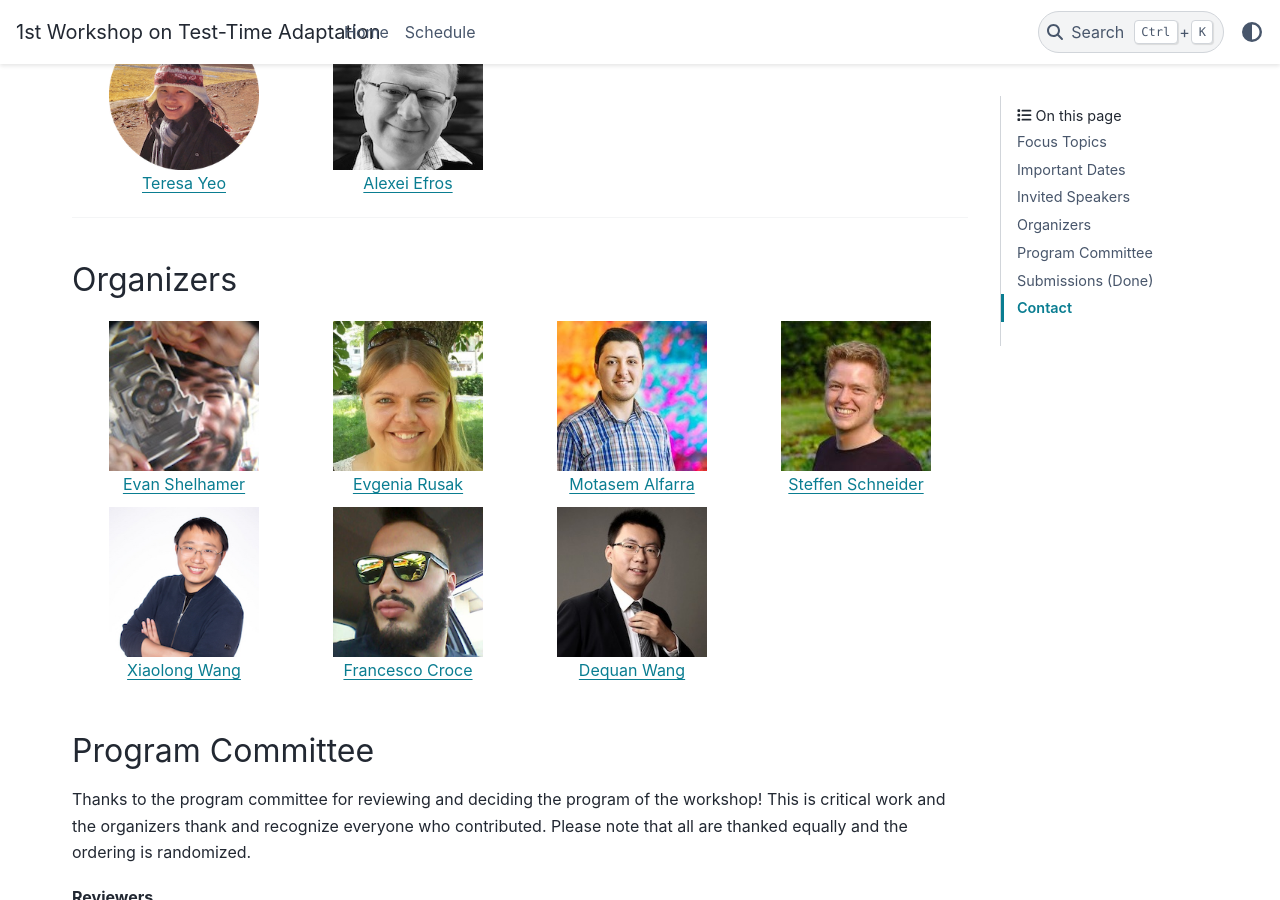
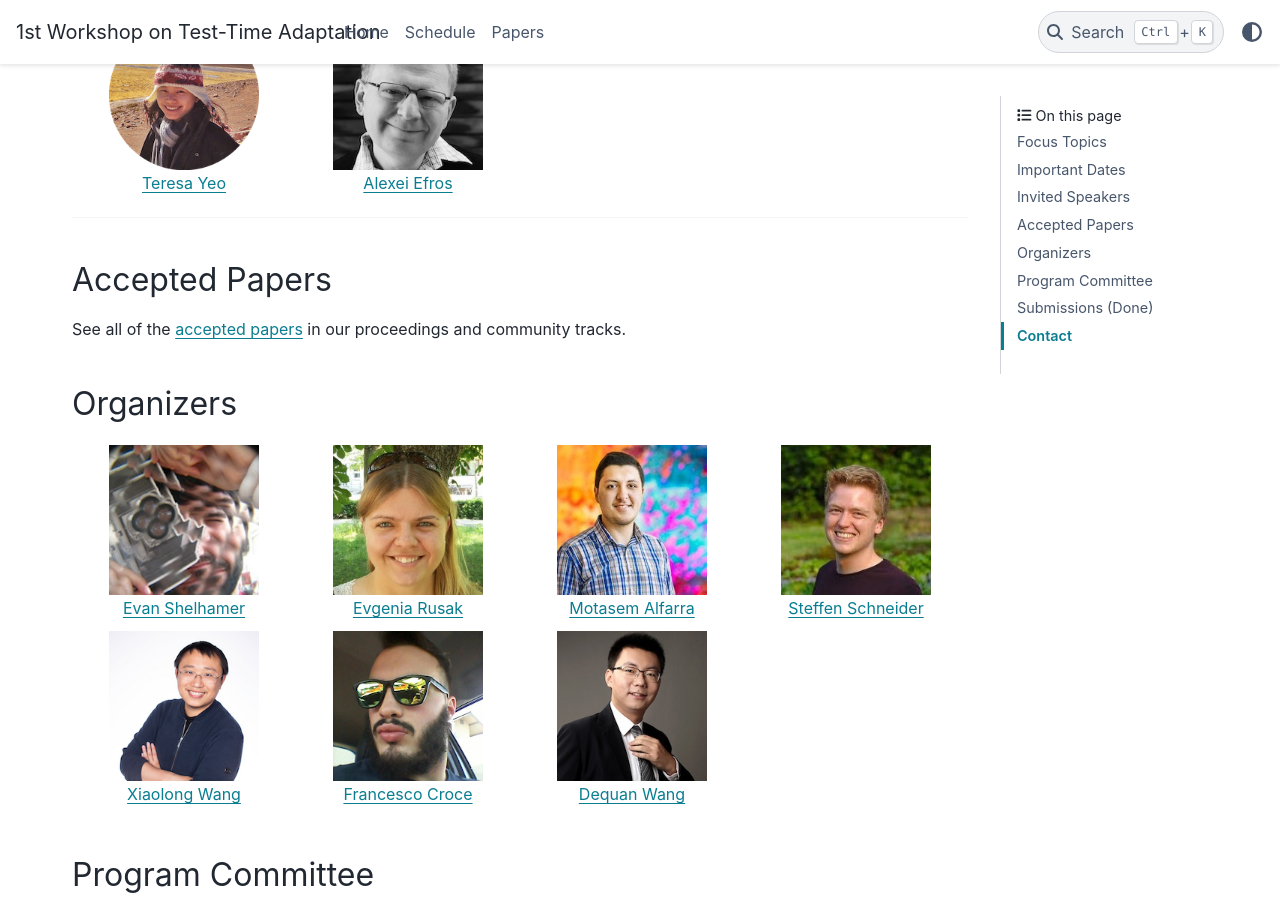
Before and after one commit to tta-icml2025/tta-icml2025.github.io, a Sphinx documentation site: the page built from docs/source/index.rst, in a window 1280 px wide and 900 px high, scrolled down 2136 px. Built offline with Sphinx 7.4.7 and the PyData theme 0.15.4, drawn with Linux system fonts in a browser that asks for light colours.

Commit message:
add papers

```diff
--- a/docs/source/index.rst
+++ b/docs/source/index.rst
@@ -49,6 +49,13 @@ Invited Speakers
 
 .. raw:: html
     :file: speakers.html
+
+Accepted Papers
+---------------
+
+See all of the `accepted papers`_ in our proceedings and community tracks.
+
+.. _accepted papers: https://tta-cvpr2024.github.io/papers.html
 
 Organizers
 ----------
@@ -142,6 +149,7 @@ Please contact ``tta-cvpr2024@googlegroups.com`` if you have any questions.
 
    Home <self>
    Schedule <schedule>
+   Papers <papers>
 
 .. meta::
       :title: 1st Workshop on Test-Time Adaptation: Model, Adapt Thyself! (MAT)
```
Also changed, not shown: docs/source/papers.csv (added, +13 -0 lines), docs/source/papers.rst (+9 -1 lines), 12 other files.
